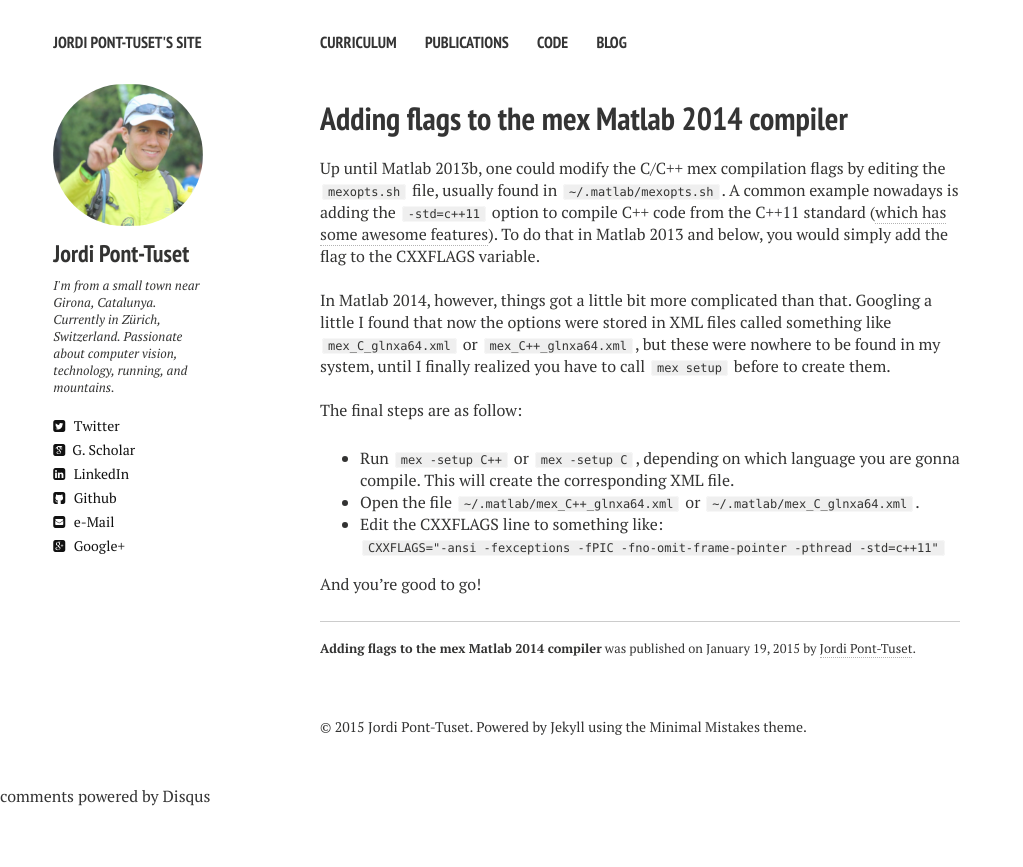
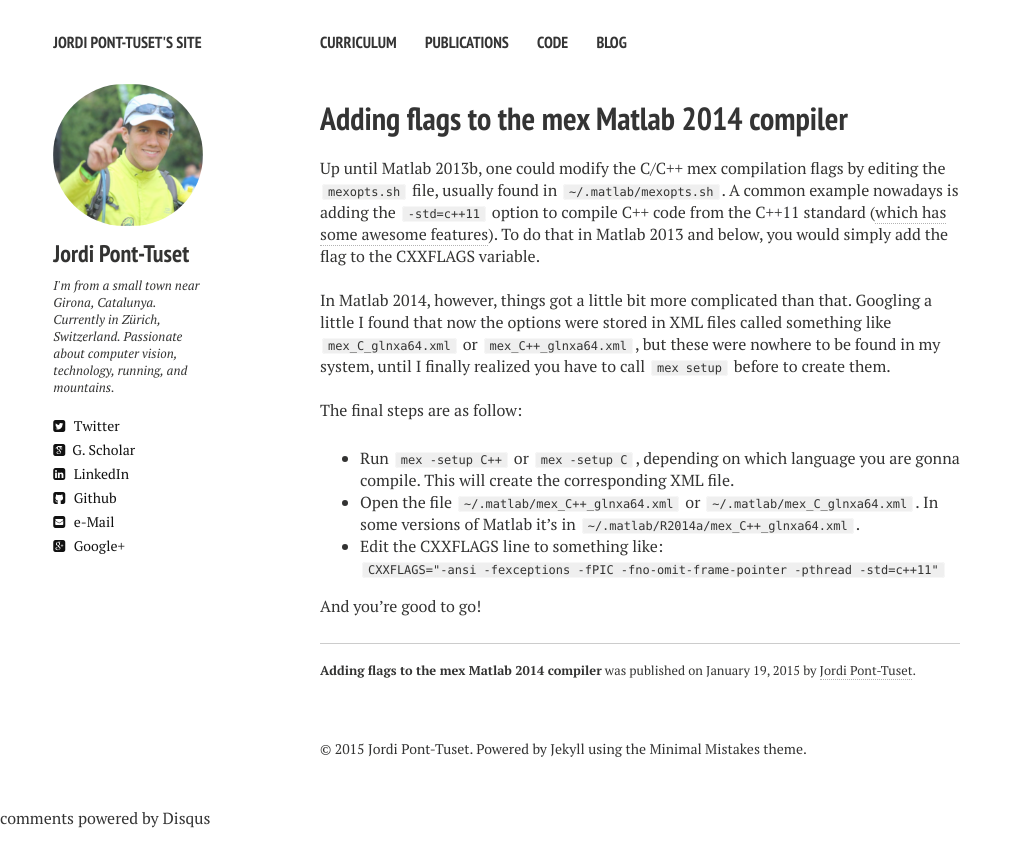
Before and after one commit to jponttuset/jponttuset.github.io, a Jekyll site: the page built from _posts/2015-01-19-matlab2014-mex-flags.md, in a window 1280 px wide. Shown: the top 867 px of the page, without its empty margins (0-1023 px from the left). Built offline with Jekyll 4.4.1, drawn with Linux system fonts in a browser that asks for light colours; nearby versions of some CDN libraries; comment, search, counter and statistics services are not loaded.

Commit message:
- Post updated

````diff
--- a/_posts/2015-01-19-matlab2014-mex-flags.md
+++ b/_posts/2015-01-19-matlab2014-mex-flags.md
@@ -14,7 +14,7 @@
 The final steps are as follow:
 
 * Run ```mex -setup C++``` or ```mex -setup C```, depending on which language you are gonna compile. This will create the corresponding XML file.
-* Open the file ```~/.matlab/mex_C++_glnxa64.xml``` or  ```~/.matlab/mex_C_glnxa64.xml```.
+* Open the file ```~/.matlab/mex_C++_glnxa64.xml``` or  ```~/.matlab/mex_C_glnxa64.xml```. In some versions of Matlab it's in ```~/.matlab/R2014a/mex_C++_glnxa64.xml```.
 * Edit the CXXFLAGS line to something like: ```CXXFLAGS="-ansi -fexceptions -fPIC -fno-omit-frame-pointer -pthread -std=c++11"```
 
 And you're good to go!
````
